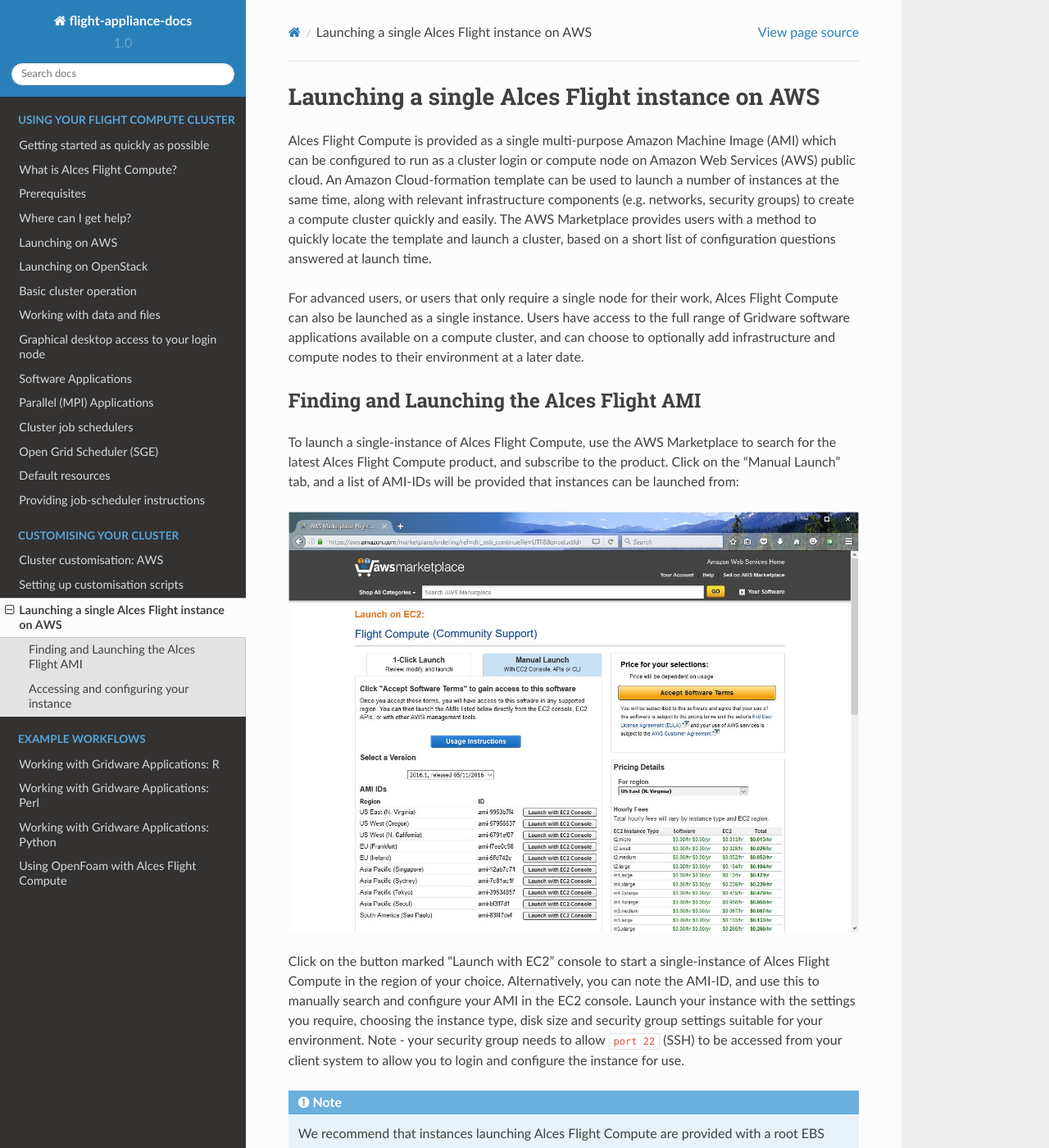
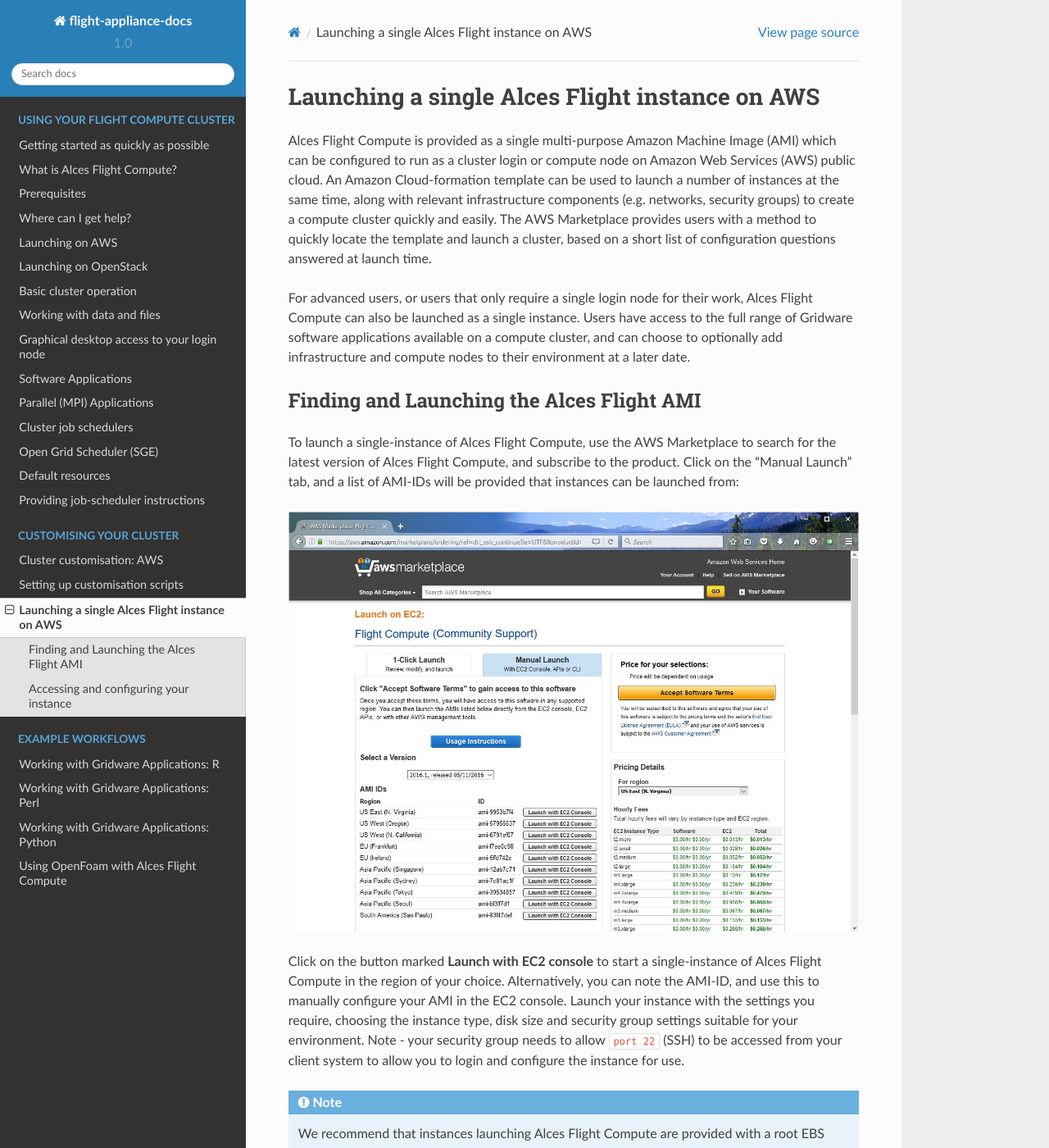
Before and after one commit to alces-software/flight-appliance-docs, a Sphinx documentation site: the page built from docs/source/launch-aws/manual-launch.rst, in a window 1280 px wide and 1400 px high. Shown: the whole window at 82% size. Built offline with Sphinx 7.4.7 and the Read the Docs theme 2.0.0, drawn with Linux system fonts in a browser that asks for light colours; some of the changed text lies outside the part shown.

Commit message:
Fix multiple typos

```diff
--- a/docs/source/launch-aws/launching_on_aws.rst
+++ b/docs/source/launch-aws/launching_on_aws.rst
@@ -32,7 +32,7 @@
 
 The simplest method of launching a cluster is by using the AWS Marketplace - clusters launch using an AWS Cloud-formation template which asks the users a number of simple questions in order to configure their cluster environment. This method is documented on this page, and is the fastest way to launch your own, personal HPC cluster environment.
 
-Advanced users may also wish to launch a cluster one instance at a time - follow this guide for information on how to manually configure a cluster by launching individual instances - :ref:`manual_launch`.
+Advanced users may also wish to launch a cluster one instance at a time, or deploy a single login node to be used interactively. Follow this guide for information on how to manually configure a cluster by launching individual instances - :ref:`manual_launch`.
 
 
 How much will it cost?
--- a/docs/source/launch-aws/manual-launch.rst
+++ b/docs/source/launch-aws/manual-launch.rst
@@ -5,18 +5,18 @@
 
 Alces Flight Compute is provided as a single multi-purpose Amazon Machine Image (AMI) which can be configured to run as a cluster login or compute node on Amazon Web Services (AWS) public cloud. An Amazon Cloud-formation template can be used to launch a number of instances at the same time, along with relevant infrastructure components (e.g. networks, security groups) to create a compute cluster quickly and easily. The AWS Marketplace provides users with a method to quickly locate the template and launch a cluster, based on a short list of configuration questions answered at launch time.
 
-For advanced users, or users that only require a single node for their work, Alces Flight Compute can also be launched as a single instance. Users have access to the full range of Gridware software applications available on a compute cluster, and can choose to optionally add infrastructure and compute nodes to their environment at a later date.
+For advanced users, or users that only require a single login node for their work, Alces Flight Compute can also be launched as a single instance. Users have access to the full range of Gridware software applications available on a compute cluster, and can choose to optionally add infrastructure and compute nodes to their environment at a later date.
 
 
 Finding and Launching the Alces Flight AMI
 ------------------------------------------
 
-To launch a single-instance of Alces Flight Compute, use the AWS Marketplace to search for the latest Alces Flight Compute product, and subscribe to the product. Click on the "Manual Launch" tab, and a list of AMI-IDs will be provided that instances can be launched from:
+To launch a single-instance of Alces Flight Compute, use the AWS Marketplace to search for the latest version of Alces Flight Compute, and subscribe to the product. Click on the "Manual Launch" tab, and a list of AMI-IDs will be provided that instances can be launched from:
 
 .. image:: marketplace_ami-id.jpg
     :alt: AWS Marketplace AMI-IDs
 
-Click on the button marked "Launch with EC2" console to start a single-instance of Alces Flight Compute in the region of your choice. Alternatively, you can note the AMI-ID, and use this to manually search and configure your AMI in the EC2 console. Launch your instance with the settings you require, choosing the instance type, disk size and security group settings suitable for your environment. Note - your security group needs to allow ``port 22`` (SSH) to be accessed from your client system to allow you to login and configure the instance for use.
+Click on the button marked **Launch with EC2 console** to start a single-instance of Alces Flight Compute in the region of your choice. Alternatively, you can note the AMI-ID, and use this to manually configure your AMI in the EC2 console. Launch your instance with the settings you require, choosing the instance type, disk size and security group settings suitable for your environment. Note - your security group needs to allow ``port 22`` (SSH) to be accessed from your client system to allow you to login and configure the instance for use.
 
 .. note:: We recommend that instances launching Alces Flight Compute are provided with a root EBS volume of at least 16GB in size to allow for storage of application data.
 
@@ -24,7 +24,7 @@
 Accessing and configuring your instance
 ---------------------------------------
 
-Once launched, your Alces Flight Compute instance will allow SSH login to the public IP address provided with your instance. Use your SSH client to login to the instance, using the default username ``alces`` and the SSH keypair you provided at launch; e.g. for a instance with IP address 52.51.18.191, use the command:
+Once launched, your Alces Flight Compute instance will allow SSH login to the public IP address provided with your instance. Use your SSH client to login to the instance, using the default username ``alces`` and the SSH keypair you provided at launch; e.g. for a instance with IP address ``52.51.18.191``, use the command:
 
    ``ssh alces@52.51.18.191``
 
```
Also changed, not shown: other parts of docs/source/launch-aws/manual-launch.rst (+2 -2 lines).
